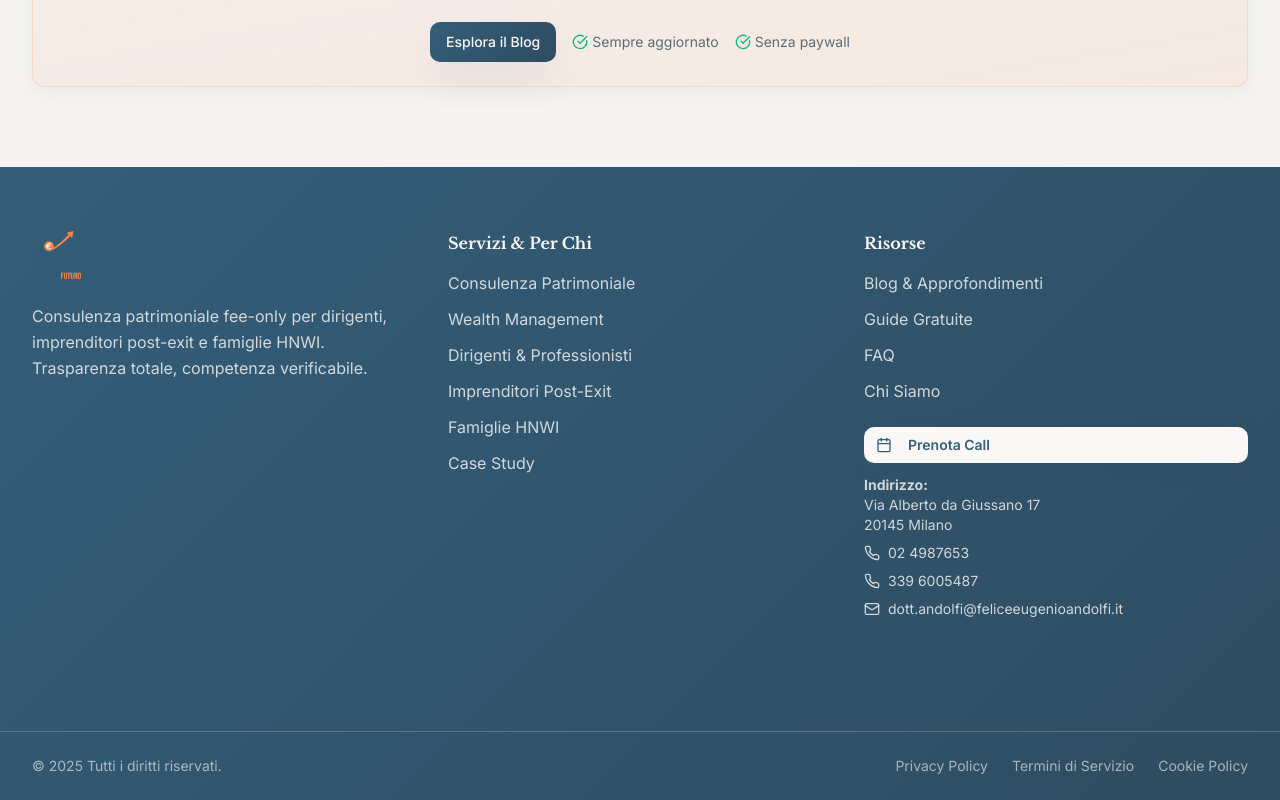
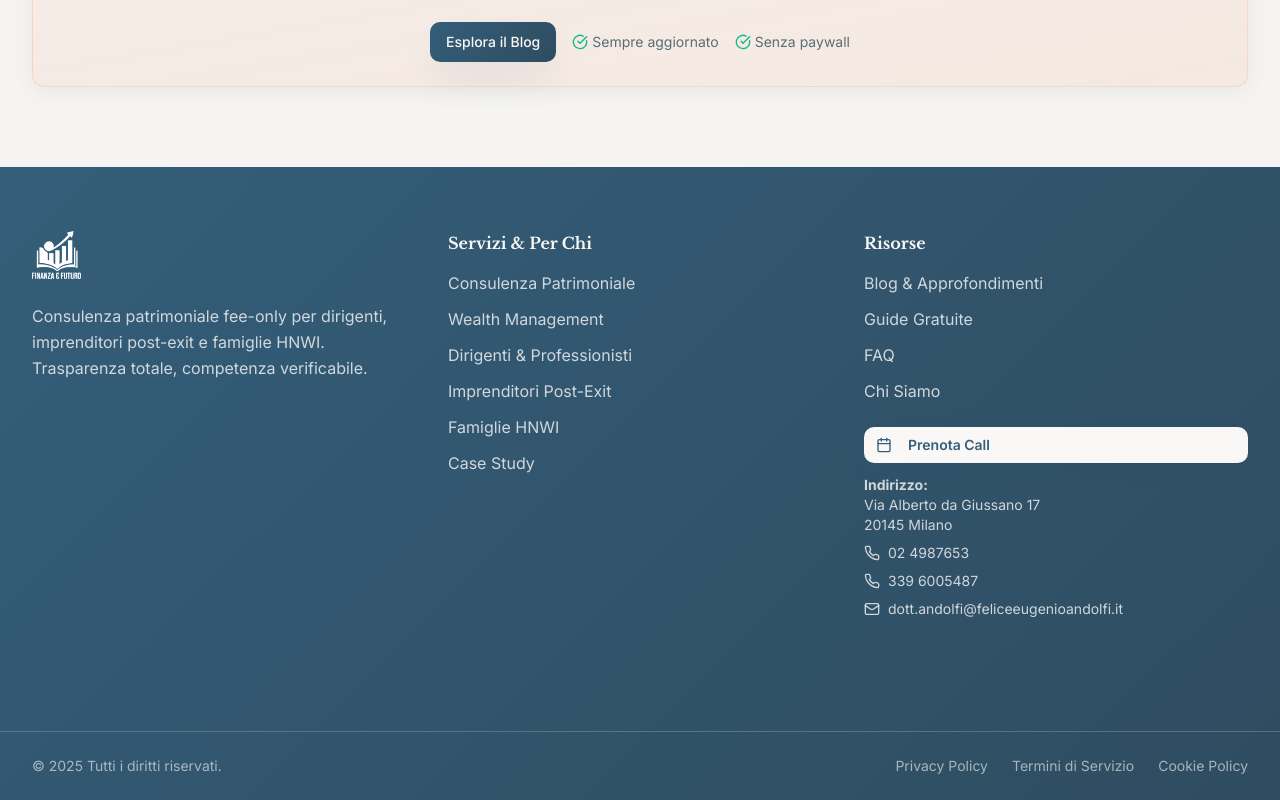
Before and after one commit to sandrello1971/client-advisory-hub, a React (Vite) app: page / in a window 1280 px wide. Shown: the part 3673-4473 px from the top of the page. Built offline with nearby package versions, Linux system fonts and the light colour scheme.

Commit message:
Update Footer.tsx

```diff
--- a/src/components/Footer.tsx
+++ b/src/components/Footer.tsx
@@ -14,7 +14,7 @@ const Footer = () => {
           <div>
             <div className="mb-6">
               <img
-                src="/lovable-uploads/2e907c99-d5a8-4581-9a3a-fb4421890d41.png"
+                src="/lovable-uploads/a6805bc3-edfd-4096-ac4f-5abc8eb27326.png"
                 alt="WealthGuard Logo"
                 className="h-12 w-auto"
               />
```
